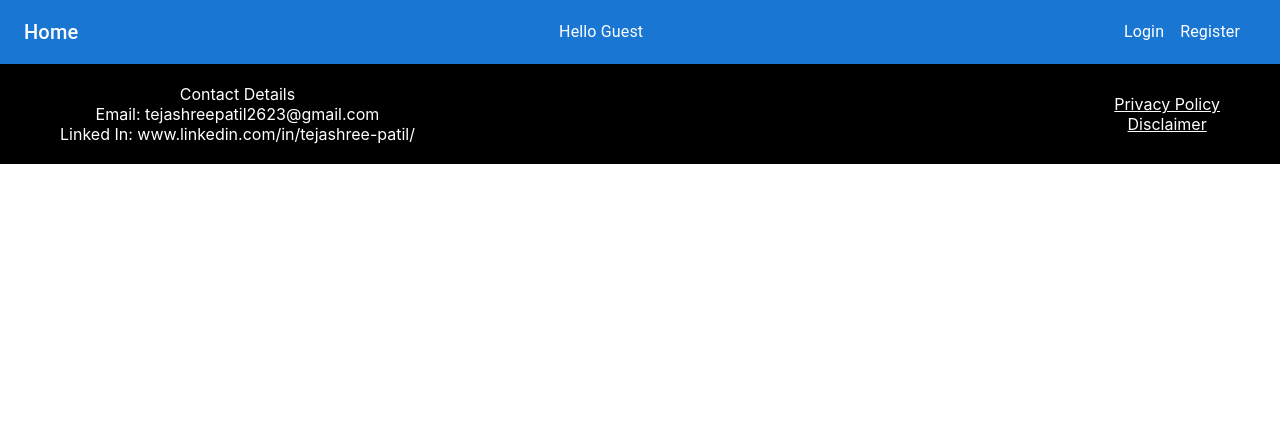
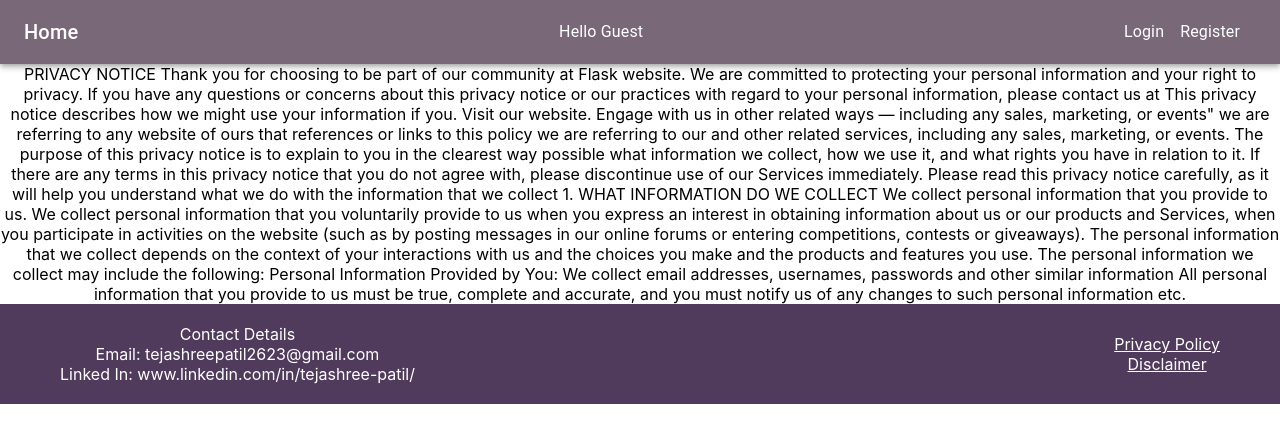
Before and after one commit to suryakantgupta/flask, a React (Create React App) app in the folder myproject/: page /privacy-policy in a window 1280 px wide. Shown: the top 442 px of the page. Built offline with nearby package versions, Linux system fonts and the light colour scheme.

Commit message:
background colour added

```diff
--- a/myproject/src/App.js
+++ b/myproject/src/App.js
@@ -11,6 +11,7 @@ import { baseUrl } from './baseUrl';
 import { useState } from 'react';
 import LoginError from './Components/Login/LoginError/LoginError';
 import Footer from './Components/Footer/Footer';
+import PrivacyPolicy from './Components/PrivacyPolicy/PrivacyPolicy';
 
 function App() {
   const [firstName, setFirstName] = useState("Guest");
@@ -69,6 +70,8 @@ function App() {
           <Route exact path="/loginerror" element={<LoginError />} />
           <Route exact path="/post-blog" element={<PostBlog />} />
           <Route exact path="/blog/:id" element={<Blog />} />
+          <Route exact path="/privacy-policy" element={<PrivacyPolicy />} />
+
         </Routes>
         <Footer />
       </Router>
--- a/myproject/src/Components/Blog/Blog.scss
+++ b/myproject/src/Components/Blog/Blog.scss
@@ -3,7 +3,7 @@
     flex-direction: column;
     padding: 70px;
     align-items: flex-start;
-    background-color: #d591e6;
+    background-color: #ECFFDC;
 
     .post-comment-container {
         display: flex;
@@ -49,5 +49,6 @@
         display: flex;
         justify-content: center;
         flex-direction: column;
+        background-color:#d0f0c0;
     }
 }
--- a/myproject/src/Components/Dashboard/Dashboard.scss
+++ b/myproject/src/Components/Dashboard/Dashboard.scss
@@ -2,14 +2,18 @@
     display: flex;
     padding: 30px;
     flex-direction: column;
+    background-color: #e3dac9;
+    height: 70vh;
 
     .blog_post {
         display: flex;
         flex-wrap: wrap;
+
     }
 
     .blog-card {
-        max-height: 300px;
+        max-height: 400px;
+        cursor: pointer;
         width: 300px;
         box-shadow: 0 0 10px 1px lightgray;
         display: flex;
@@ -17,6 +21,7 @@
         flex-direction: column;
         margin-right: 30px;
         overflow: hidden;
+        background-color: #a99a86 ;
     }
 
     .post_title {
--- a/myproject/src/Components/Disclaimer/Disclaimer.js
+++ b/myproject/src/Components/Disclaimer/Disclaimer.js
@@ -4,7 +4,10 @@ import './Disclaimer.scss';
 const Disclaimer = () => {
   return (
       <div>
-          Disclaimer
+          Website Disclaimer
+
+         The information provided on our website is only for general informational purposes. All information on the site is provided in good faith, however we make no representation or warranty of any kind, express or implied, regarding the accuracy, adequacy, validity, availability or completeness of any information on the site. UNDER NO CIRCUMSTANCES SHALL WE HAVE ANY LIABILITY TO YOU FOR ANY LOSS OR DAMAGE OF ANY KIND INCURRED AS A RESULT OF THE USE OF THE SITE ON ANY INFORMATION PROVIDED ON THE SITE.YOUR USE OF THE SITE IS SOLELY AT YOUR OWN RISK.
+
       </div>
   )
 };
--- a/myproject/src/Components/Footer/Footer.scss
+++ b/myproject/src/Components/Footer/Footer.scss
@@ -1,6 +1,6 @@
 .footer {
     height: 100px;
-    background-color: black;
+    background-color: #513B5C;
     color: white;
     display: flex;
     justify-content: space-between;
--- a/myproject/src/Components/Header/Header.js
+++ b/myproject/src/Components/Header/Header.js
@@ -32,6 +32,9 @@ const Header = (props) => {
         >
             <AppBar
                 id="top_navig_bar"
+                style={{
+                    backgroundColor:'#796878'
+                }}
                 position="static"
             >
                 <Container maxWidth="xl">
--- a/myproject/src/Components/Header/Header.scss
+++ b/myproject/src/Components/Header/Header.scss
@@ -1,6 +1,8 @@
 .header {
+
     .login-register-container {
         display: flex;
+
     }
 
 }
--- a/myproject/src/Components/Login/Login.scss
+++ b/myproject/src/Components/Login/Login.scss
@@ -1,7 +1,8 @@
 .login {
     display: grid;
+    background-color: #e5e4e2 ;
     place-items: center;
-    height: 70vh;
+    height: 79vh;
 
     .form {
         display: flex;
@@ -22,6 +23,6 @@
         border-radius: 4px;
         border: none;
         outline: none;
-        color: white;
+        color: white ;
     }
 }
--- a/myproject/src/Components/PrivacyPolicy/PrivacyPolicy.js
+++ b/myproject/src/Components/PrivacyPolicy/PrivacyPolicy.js
@@ -3,8 +3,23 @@ import './PrivacyPolicy.scss'
 
 const PrivacyPolicy = () => {
   return (
-    <div>
-      Privacy
+    <div
+    className='privacy-policy'>
+
+     PRIVACY NOTICE
+Thank you for choosing to be part of our community at Flask website. We are committed to protecting your personal information and your right to privacy. If you have any questions or concerns about this privacy notice or our practices with regard to your personal information, please contact us at This privacy notice describes how we might use your information if you. Visit our website. Engage with us in other related ways ― including any sales, marketing, or events" we are referring to any website of ours that references or links to this policy we are referring to our and other related services, including any sales, marketing, or events. The purpose of this privacy notice is to explain to you in the clearest way possible what information we collect, how we use it, and what rights you have in relation to it. If there are any terms in this privacy notice that you do not agree with, please discontinue use of our Services immediately. Please read this privacy notice carefully, as it will help you understand what we do with the information that we collect
+1. WHAT INFORMATION DO WE COLLECT
+
+We collect personal information that you provide to us. We collect personal information that you voluntarily provide to us when you express an interest in obtaining information about us or our products and Services, when you participate in activities on the website (such as by posting messages in our online forums or entering competitions, contests or giveaways). The personal information that we collect depends on the context of your interactions with us and the choices you make and the products and features you use. The personal information we collect may include the following:
+Personal Information Provided by You: We collect email addresses, usernames, passwords and other similar information
+All personal information that you provide to us must be true, complete and accurate, and you must notify us of any changes to such personal information etc.
+
+
+
+
+
+
+
     </div>
   )
 };
--- a/myproject/src/Components/PrivacyPolicy/PrivacyPolicy.scss
+++ b/myproject/src/Components/PrivacyPolicy/PrivacyPolicy.scss
@@ -0,0 +1,3 @@
+.privacy-policy{
+
+}
--- a/myproject/src/Components/SignUp/SignUp.scss
+++ b/myproject/src/Components/SignUp/SignUp.scss
@@ -1,7 +1,7 @@
 .signup {
     display: grid;
     place-items: center;
-    height: 70vh;
+    height: 79vh;
 
     .form {
         display: flex;
```
Also changed, not shown: 1 other file (tests, documents, lock files or other folders).
